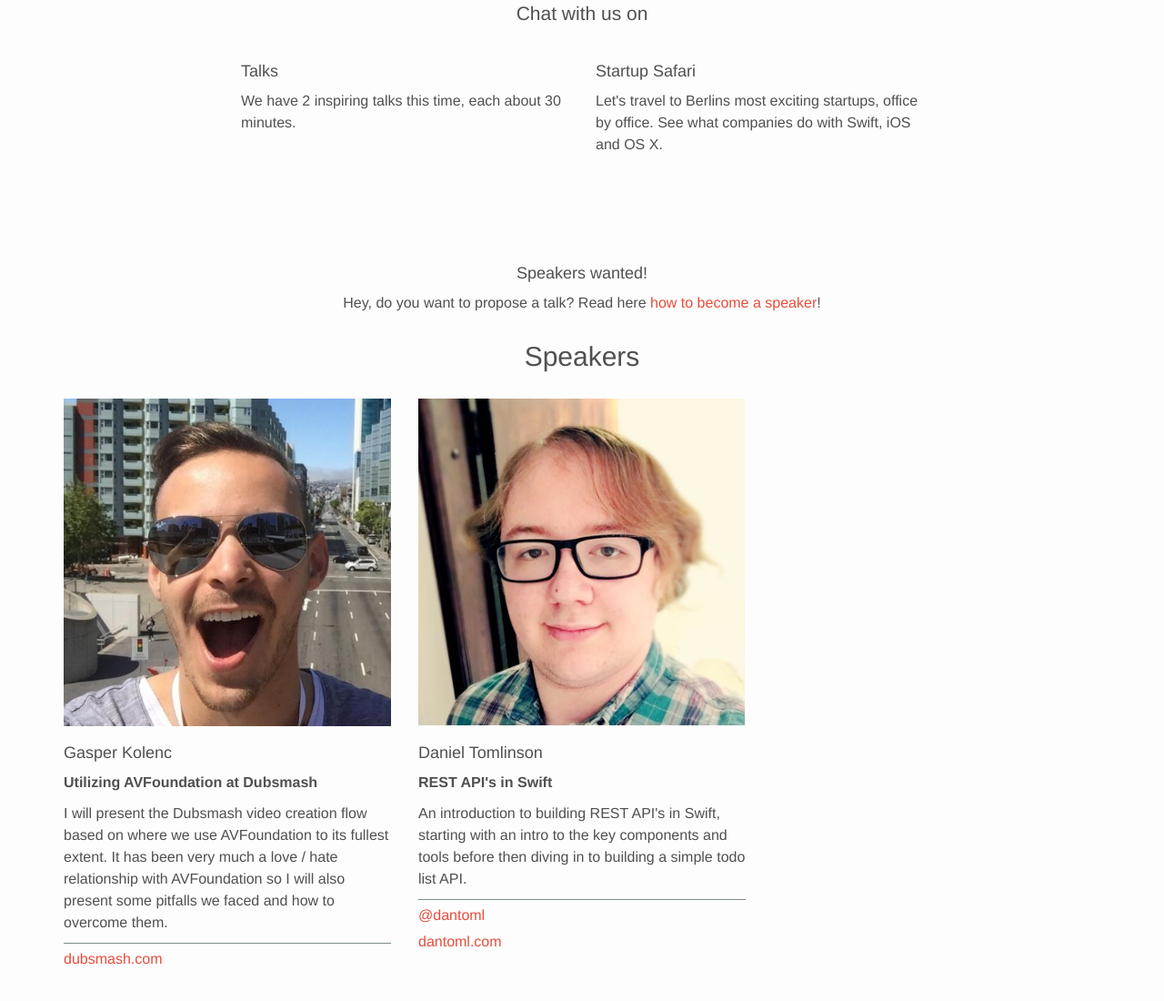
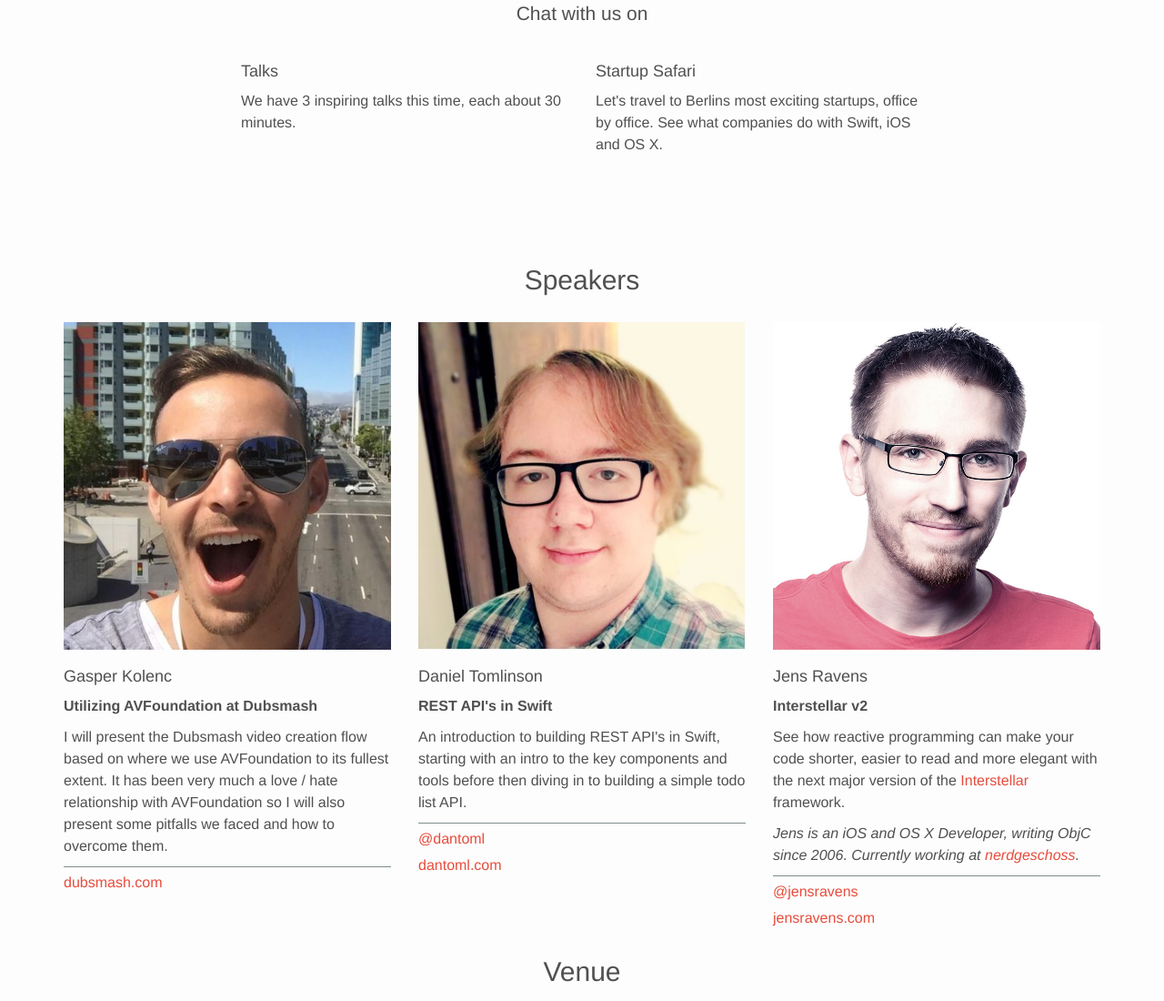
Before and after one commit to swift-berlin/swift-berlin.github.io, a Jekyll site: the page built from _posts/2016-04-18-swift-berlin-17.md, in a window 1280 px wide and 1400 px high, scrolled down 600 px. Shown: the part 158-1258 px from the top of the window at 91% size. Built offline with Jekyll 4.4.1, drawn with Linux system fonts in a browser that asks for light colours.

Commit message:
interstellar v2 talk

```diff
--- a/_posts/2016-04-18-swift-berlin-17.md
+++ b/_posts/2016-04-18-swift-berlin-17.md
@@ -36,4 +36,18 @@ speakers:
       -
         url: https://dantoml.com
         name: 'dantoml.com'
+  -
+    name: Jens Ravens
+    company: nerdgeschoss
+    title: Interstellar v2
+    image: jensravens
+    about: 'Jens is an iOS and OS X Developer, writing ObjC since 2006. Currently working at <a href="http://nerdgeschoss.de" target="new">nerdgeschoss</a>.'
+    abstract: See how reactive programming can make your code shorter, easier to read and more elegant with the next major version of the <a href="https://github.com/jensravens/Interstellar" target="new">Interstellar</a> framework.
+    links:
+      -
+        url: https://twitter.com/jensravens
+        name: '@jensravens'
+      -
+        url: http://jensravens.com
+        name: 'jensravens.com'
 ---
```
